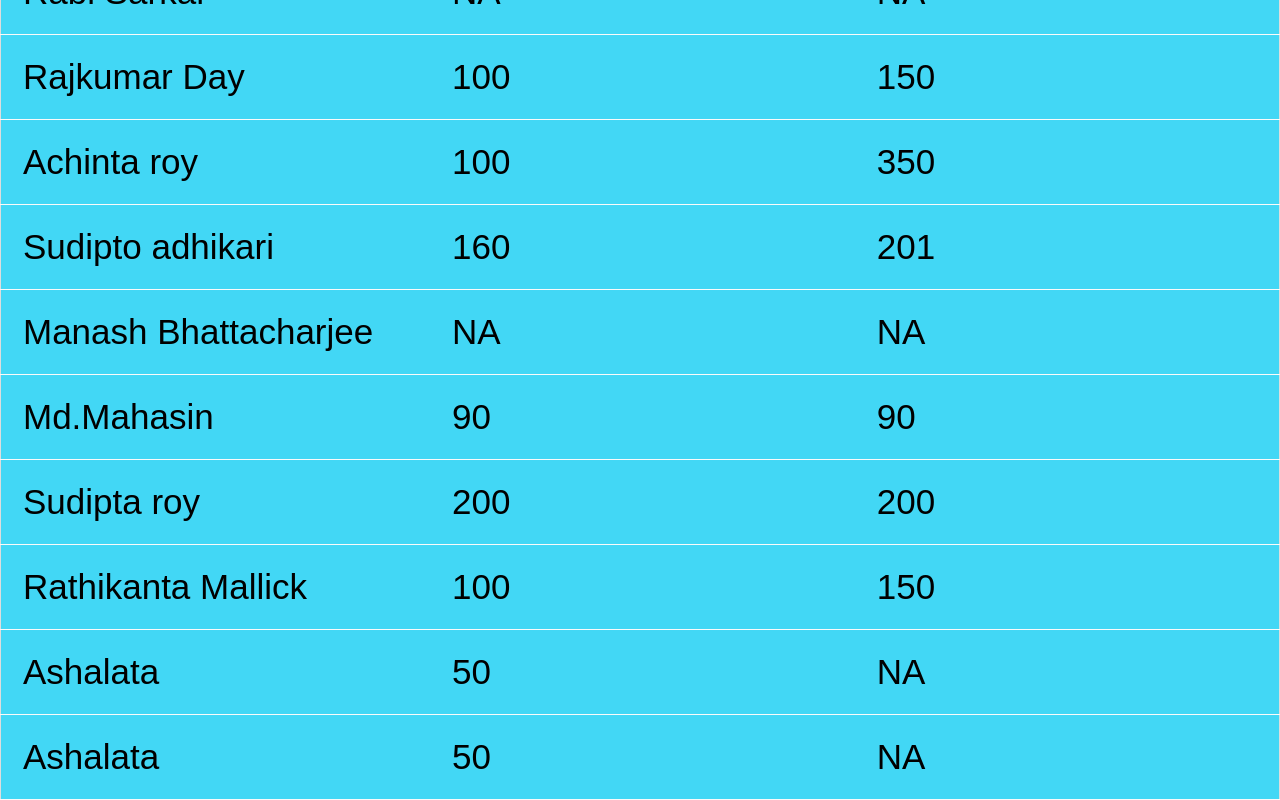
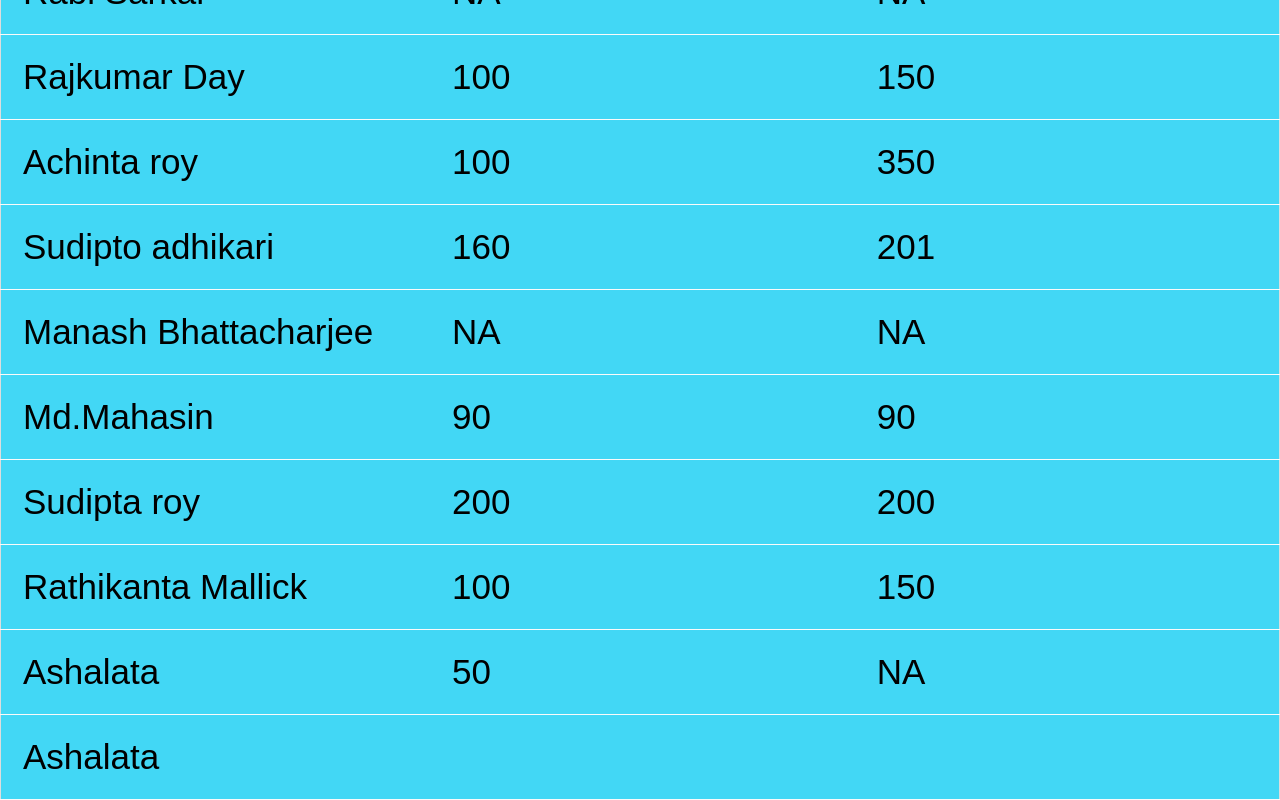
Before and after one commit to somnathbanik25/kalipujabdn, a plain HTML site: page afterlogin.html in a window 1280 px wide. Shown: the part 482-1282 px from the top of the page. Drawn offline with Linux system fonts and the light colour scheme.

Commit message:
Again changed

```diff
--- a/afterlogin.html
+++ b/afterlogin.html
@@ -75,8 +75,6 @@
         </tr>
         <tr>
             <td>Ashalata</td>
-            <td>50</td>
-            <td>NA</td>
         </tr>
 
     </table>
```
